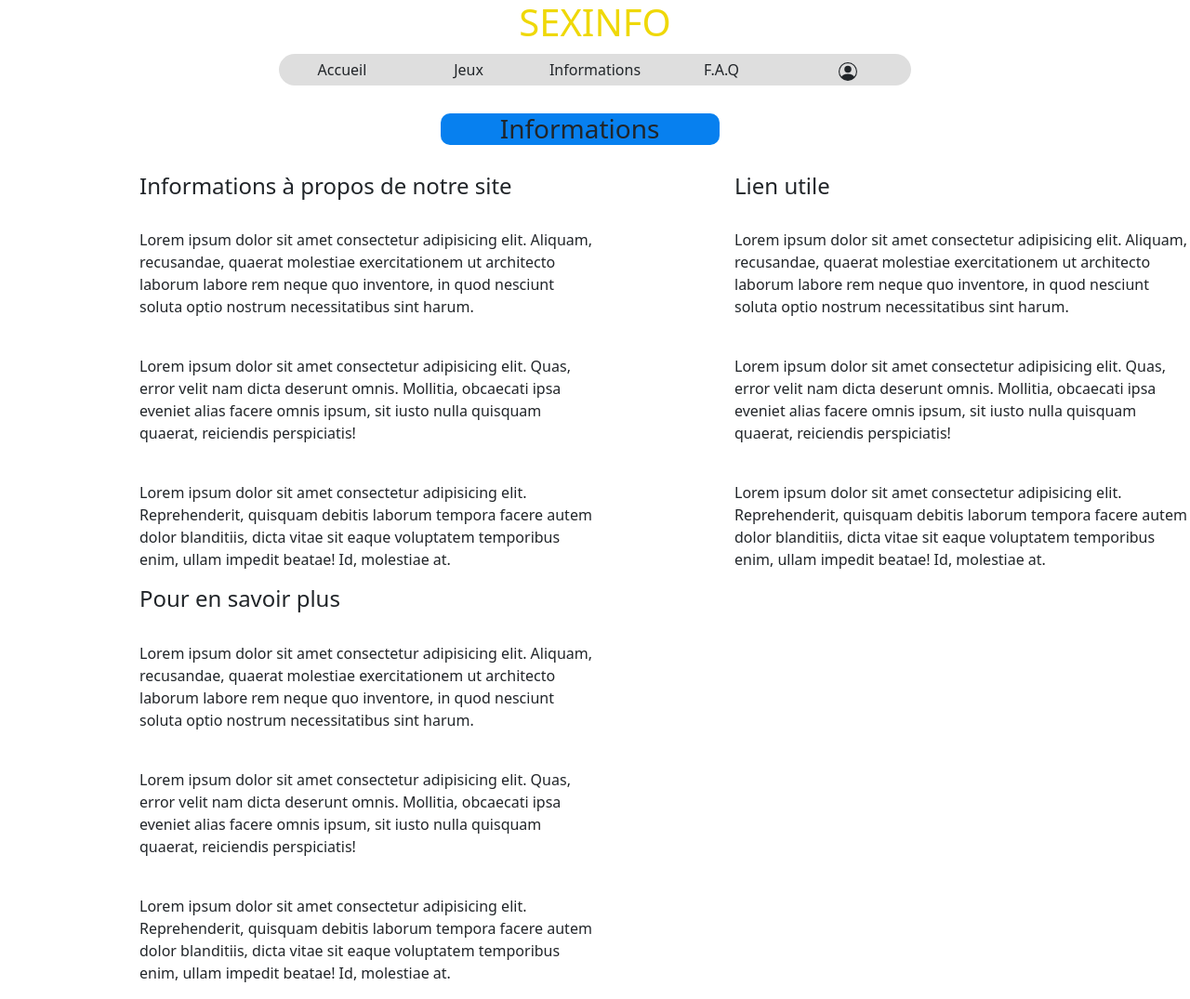
After one commit to P3psHy/NDISexInfo, a PHP site: page /informations.php in a window 1280 px wide. The commit adds this page. Shown: the whole page at 93% size. Run offline with PHP 8.4, Linux system fonts and the light colour scheme; the visitor is signed in with stand-in values (Sample User, id 1).

Commit message:
page info progress

```diff
--- a/accueil.php
+++ b/accueil.php
@@ -54,9 +54,6 @@
           </div>
         </div>
       </div>
-
-
-
     </div>
     <a href="connect_id.php">Connexion</a>
     <a href="inscription.php">Connexion</a>
--- /dev/null
+++ b/informations.css
@@ -0,0 +1,103 @@
+.nav_content{
+    background-color: #D9D9D9D9;
+    margin-left: 300px;
+    margin-right: 300px;
+    padding-bottom: 5px;
+    padding-top: 5px;
+    margin-top: 10px;
+}
+
+.col_change_color{
+    color: #EFD807;
+    text-align: center;
+}
+
+#login{
+width:400px;
+margin:0 auto;
+margin-top:10%;
+}
+
+.form_login {
+width:100%;
+padding: 30px;
+border: 1px solid #f1f1f1;
+background: #fff;
+box-shadow: 0 0 20px 0 rgba(0, 0, 0, 0.2), 0 5px 5px 0 rgba(0, 0, 0, 0.24);
+}
+.title_login{
+margin: 0 auto;
+padding-bottom: 10px;
+text-align: center;
+font-size: x-large;
+font-weight: bold;
+}
+
+.circle #change_color_zone{
+    position: fixed;
+    top: -50vmin;
+    left: -50vmin;
+    width: 100vmin;
+    height: 100vmin;
+    border-radius: 47% 53% 61% 39% / 45% 51% 49% 55% ;
+}
+
+.circle::after #change_color_zone{
+    content: "";
+    position: inherit;
+    right: -50vmin;
+    bottom: -55vmin;
+    width: inherit;
+    height: inherit;
+    border-radius: inherit;
+}
+
+#change_color{
+    color: rebeccapurple;
+}
+
+#change_color_zone{
+    background-color: rebeccapurple ;
+}
+
+.titre{
+    width: 300px;
+    background: #0780EF;
+    border-radius: 10px;
+    text-align: center;
+    margin-left: 37%;
+    margin-top: 30px;
+}
+
+.central_div{
+    min-height: calc(100vh - 40px * 2);
+    display: grid;
+    grid-template-columns: 50% 50%;
+    border-radius: 10px;
+    overflow: hidden;
+    margin-top: 30px;
+}
+
+.info_site{
+    display: flex;
+    flex-direction: column;
+    justify-content: content;
+    padding-left: 150px;
+    background-color: white;
+}
+
+.savoir_plus{
+    display: flex;
+    flex-direction: column;
+    justify-content: content;
+    padding-left: 150px;
+    background-color: white;
+}
+
+.lien{
+    display: flex;
+    flex-direction: column;
+    justify-content: content;
+    padding-left: 150px;
+    background-color: white;
+}
--- /dev/null
+++ b/informations.php
@@ -0,0 +1,96 @@
+<?php
+    session_start();
+
+    if(!isset($_SESSION['id']) && !isset($_SESSION['mdp'])){
+        $_SESSION['erreurConnect']=false;
+        header("location: connect_id.php");
+    }else{
+
+        ?>
+
+<!DOCTYPE html>
+<html lang="en">
+<head>
+    <meta charset="UTF-8">
+    <meta http-equiv="X-UA-Compatible" content="IE=edge">
+    <meta name="viewport" content="width=device-width, initial-scale=1.0">
+    <title>SexInfo | Accueil</title>
+    <link href="informations.css" rel="stylesheet">
+    <link href="https://cdn.jsdelivr.net/npm/bootstrap@5.2.3/dist/css/bootstrap.min.css" rel="stylesheet" integrity="sha384-rbsA2VBKQhggwzxH7pPCaAqO46MgnOM80zW1RWuH61DGLwZJEdK2Kadq2F9CUG65" crossorigin="anonymous">
+
+</head>
+<body>
+
+    <div class="container text-center">
+        <div class="col_change_color"><h1>SEXINFO</h1></div>
+    </div>
+
+    <div class="nav_content rounded-pill">
+        <div class="container text-center">
+            <div class="row">
+            <div class="col">
+                <a href="accueil.html" class="text-decoration-none text-dark">Accueil</a>
+            </div>
+            <div class="col">
+                <a href="jeux.html" class="text-decoration-none text-dark">Jeux</a>
+            </div>
+            <div class="col">
+                <a href="informations.html" class="text-decoration-none text-dark">Informations</a>
+            </div>
+            <div class="col">
+                <a href="informations.html" class="text-decoration-none text-dark">F.A.Q</a>
+            </div>
+            <div class="col">
+                <a href="inscription.php" class="text-decoration-none text-dark">
+                    <svg xmlns="http://www.w3.org/2000/svg" width="20" height="20" fill="currentColor" class="bi bi-person-circle" viewBox="0 0 16 16">
+                        <path d="M11 6a3 3 0 1 1-6 0 3 3 0 0 1 6 0z"/>
+                        <path fill-rule="evenodd" d="M0 8a8 8 0 1 1 16 0A8 8 0 0 1 0 8zm8-7a7 7 0 0 0-5.468 11.37C3.242 11.226 4.805 10 8 10s4.757 1.225 5.468 2.37A7 7 0 0 0 8 1z"/>
+                    </svg>
+                </a>
+            </div>
+            </div>
+        </div>
+    </div>
+
+    <div class="titre">
+        <h3>Informations</h3>
+    </div>
+
+    <div class="central_div">
+        <div class="info_site">
+            <h4>Informations à propos de notre site</h4>
+            <br>
+            <p>Lorem ipsum dolor sit amet consectetur adipisicing elit. Aliquam, recusandae, quaerat molestiae exercitationem ut architecto laborum labore rem neque quo inventore, in quod nesciunt soluta optio nostrum necessitatibus sint harum.</p>
+            <br>
+            <p>Lorem ipsum dolor sit amet consectetur adipisicing elit. Quas, error velit nam dicta deserunt omnis. Mollitia, obcaecati ipsa eveniet alias facere omnis ipsum, sit iusto nulla quisquam quaerat, reiciendis perspiciatis!</p>
+            <br>
+            <p>Lorem ipsum dolor sit amet consectetur adipisicing elit. Reprehenderit, quisquam debitis laborum tempora facere autem dolor blanditiis, dicta vitae sit eaque voluptatem temporibus enim, ullam impedit beatae! Id, molestiae at.</p>
+        </div>
+        <div class="lien">
+        <h4>Lien utile</h4>
+            <br>
+            <p>Lorem ipsum dolor sit amet consectetur adipisicing elit. Aliquam, recusandae, quaerat molestiae exercitationem ut architecto laborum labore rem neque quo inventore, in quod nesciunt soluta optio nostrum necessitatibus sint harum.</p>
+            <br>
+            <p>Lorem ipsum dolor sit amet consectetur adipisicing elit. Quas, error velit nam dicta deserunt omnis. Mollitia, obcaecati ipsa eveniet alias facere omnis ipsum, sit iusto nulla quisquam quaerat, reiciendis perspiciatis!</p>
+            <br>
+            <p>Lorem ipsum dolor sit amet consectetur adipisicing elit. Reprehenderit, quisquam debitis laborum tempora facere autem dolor blanditiis, dicta vitae sit eaque voluptatem temporibus enim, ullam impedit beatae! Id, molestiae at.</p>
+        </div>
+        <div class="savoir_plus">
+            <h4>Pour en savoir plus</h4>
+            <br>
+            <p>Lorem ipsum dolor sit amet consectetur adipisicing elit. Aliquam, recusandae, quaerat molestiae exercitationem ut architecto laborum labore rem neque quo inventore, in quod nesciunt soluta optio nostrum necessitatibus sint harum.</p>
+            <br>
+            <p>Lorem ipsum dolor sit amet consectetur adipisicing elit. Quas, error velit nam dicta deserunt omnis. Mollitia, obcaecati ipsa eveniet alias facere omnis ipsum, sit iusto nulla quisquam quaerat, reiciendis perspiciatis!</p>
+            <br>
+            <p>Lorem ipsum dolor sit amet consectetur adipisicing elit. Reprehenderit, quisquam debitis laborum tempora facere autem dolor blanditiis, dicta vitae sit eaque voluptatem temporibus enim, ullam impedit beatae! Id, molestiae at.</p>
+        </div>
+
+    </div>
+
+</body>
+</html>
+
+
+<?php
+        }
+?>
```
